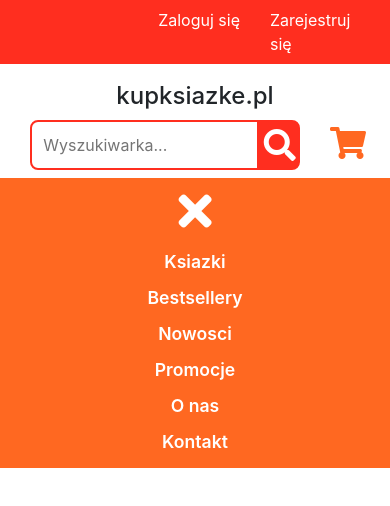
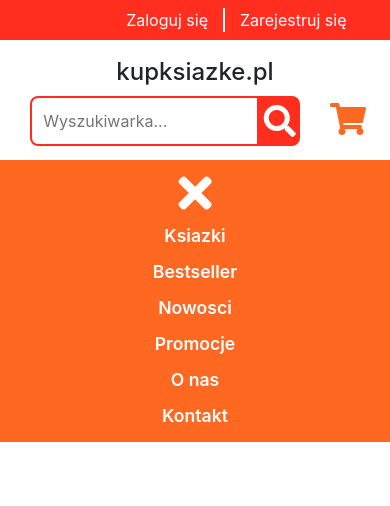
Before and after one commit to swiatekmateusz/ksiegarnia, a website: page index.html in a window 390 px wide. Both pictures are taken after a click on the button 195 px from the left and 211 px from the top of the page. Drawn offline with Linux system fonts and the light colour scheme.

Commit message:
Nav fixes

```diff
--- a/index.html
+++ b/index.html
@@ -23,10 +23,10 @@
         <div class="container">
           <!-- ROW -->
           <div class="row lvl-1">
-            <div class="offset-lg-8 offset-4 col-lg-2 col-4 text-right" >
+            <div class="offset-lg-8 offset-md-7 offset-3 col-lg-2 col-md-2 col-4 text-right" >
                 <a href="#">Zaloguj się</a>
             </div>
-            <div class="col-lg-2 col-4 text-left" >
+            <div class="col-lg-2 col-md-3 col-5 text-left" >
                 <a href="#">Zarejestruj się</a>
             </div>
           </div>
@@ -68,7 +68,7 @@
               </button>
               <ul class="row text-center collapse navbar-collapse" id="mainmenu">
                 <li class="col-md-2"><a href="#">Ksiazki</a></li>
-                <li class="col-md-2"><a href="#">Bestsellery</a></li>
+                <li class="col-md-2"><a href="#">Bestseller</a></li>
                 <li class="col-md-2"><a href="#">Nowosci</a></li>
                 <li class="col-md-2"><a href="#">Promocje</a></li>
                 <li class="col-md-2"><a href="#">O nas</a></li>
--- a/sass/modules/nav.scss
+++ b/sass/modules/nav.scss
@@ -10,8 +10,14 @@
         color: #ddd;
       }
     }
+    div:nth-child(1){
+      border-right: 2px solid white;
+    }
   }
   .lvl-2{
+    @include media-breakpoint-down(sm){
+      margin-bottom: .4rem;
+    }
     padding: 0.5rem 0;
     .text-logo{
       margin: 0;
@@ -78,7 +84,6 @@
     &>button{
       outline: none;
       margin: 0 auto;
-      margin-bottom: .5rem;
       padding: 0;
       .fa-bars{
         font-size: 3rem;
@@ -98,6 +103,7 @@
       li{
         padding: .3rem;
         border-left: 2px solid white;
+        transition: .1s all linear;
         &:last-child{
           border-right: 2px solid white;
         }
```
Also changed, not shown: main.css.
